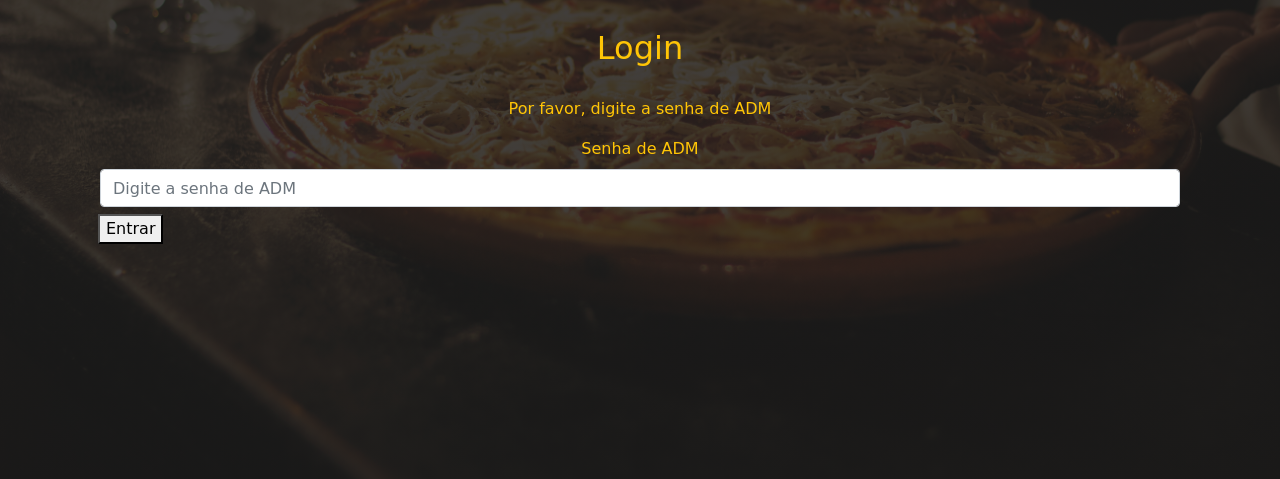
After one commit to thomasmuller-ux/pizzaria_php, a PHP site: page /loginadm.php in a window 1280 px wide. The commit adds this page. Shown: the part 321-800 px from the top of the page. Run offline with PHP 8.4, Linux system fonts and the light colour scheme.

Commit message:
atualization

```diff
--- a/css/home.css
+++ b/css/home.css
@@ -146,7 +146,6 @@ html {
     width: 280px;
     display: flex;
     justify-content: space-between;
-
 }
 
 /* Cardápio */
--- a/css/pedidos.css
+++ b/css/pedidos.css
@@ -99,6 +99,7 @@ html, body {
   padding-top: 10px;
 }
 
+
 .delete-btn i {
   color: #721c24;
   font-size: 20px;
--- a/home.php
+++ b/home.php
@@ -182,6 +182,6 @@ $method = $_SERVER["REQUEST_METHOD"];
         <h4>Desenvolvido por -> Lívia Thomasi Pinto</h4>
     </footer>
 
-    <script src="./script.js"></script>
+    <script src="./js/script.js"></script>
 </body>
 </html>
--- a/login.php
+++ b/login.php
@@ -61,7 +61,7 @@ if($_SERVER["REQUEST_METHOD"] == "POST"){
                             $_SESSION["username"] = $username;
 
 
-                            header("location: index.php");
+                            header("location: home.php");
                         } else{
 
                             $login_err = "Nome de usuário ou senha inválidos.";
@@ -119,6 +119,7 @@ if($_SERVER["REQUEST_METHOD"] == "POST"){
                     <input type="submit" class="btn btn-primary" value="Entrar">
                 </div>
                 <p>Ainda não tem uma conta? <a href="index.php">Entre aqui</a>.</p>
+                <p>É um dos administradores dos pedidos da Pizzaria? <a href="loginadm.php">Entre aqui</a>.</p>
             </form>
         </div>
     </div>
--- /dev/null
+++ b/loginadm.php
@@ -0,0 +1,38 @@
+<!DOCTYPE html>
+<html lang="pt-br">
+<head>
+    <meta charset="UTF-8">
+    <title>Login</title>
+    <link rel="stylesheet" href="https://stackpath.bootstrapcdn.com/bootstrap/4.5.2/css/bootstrap.min.css">
+    <link rel="stylesheet" href="css/pedidos.css">
+</head>
+<div id="igrame">
+    <img src="./img/adm.png" alt="" id="igrame">
+</div>
+<div id="main-container">
+    <div class="container">
+      <div class="row">
+            <div class="col-md-12">
+                <h2>Login</h2>
+                <p>Por favor, digite a senha de ADM</p>
+                <label for="floatingInput">Senha de ADM</label>
+                <input class="form-control" name="senha" id="floatingInput" type="password" placeholder="Digite a senha de ADM">
+            </div>
+            <div class="btn">
+                <button class="montar" onclick="func()" id="entrarAdm">Entrar</button>
+            </div>
+        </div>
+    </div>
+</div>
+</body>
+<script>
+    function func(){
+        var senha = document.getElementById("floatingInput").value;
+        if(senha == "info1234"){
+            window.location.href = "dashboard.php";
+        }else{
+            alert("Essa senha não corresponde.");
+        }
+    }
+</script>
+</html>
--- a/process/orders.php
+++ b/process/orders.php
@@ -130,7 +130,7 @@
     }
 
 
-    header("Location: ../dashboard.php");
+    header("Location: ../pedidos.php");
 
   }
 
--- a/process/pizza.php
+++ b/process/pizza.php
@@ -80,7 +80,7 @@
     }
 
 
-    header("Location: ../dashboard.php");
+    header("Location: ../pedidos.php");
 
   }
 
```
Also changed, not shown: sql/BDPizzaria.sql (+7 -0 lines), js/script.js (renamed from script.js).
